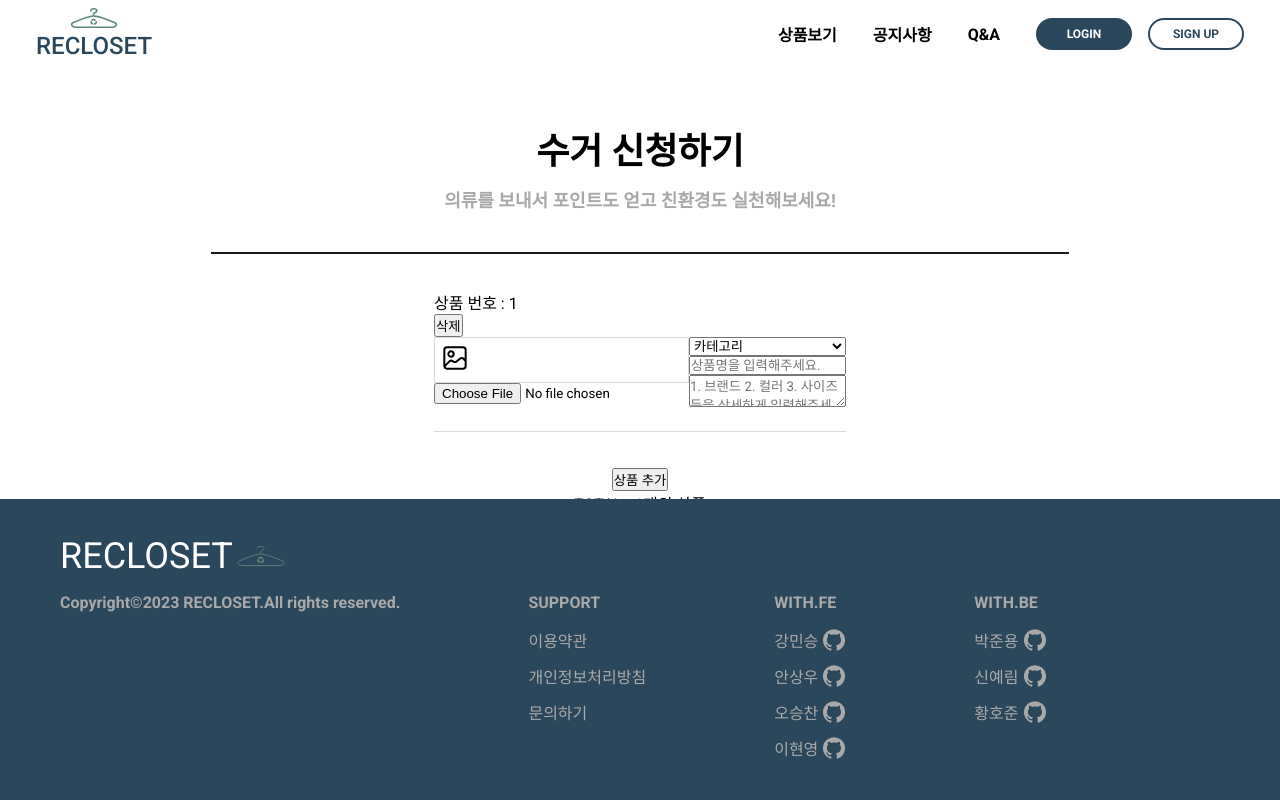
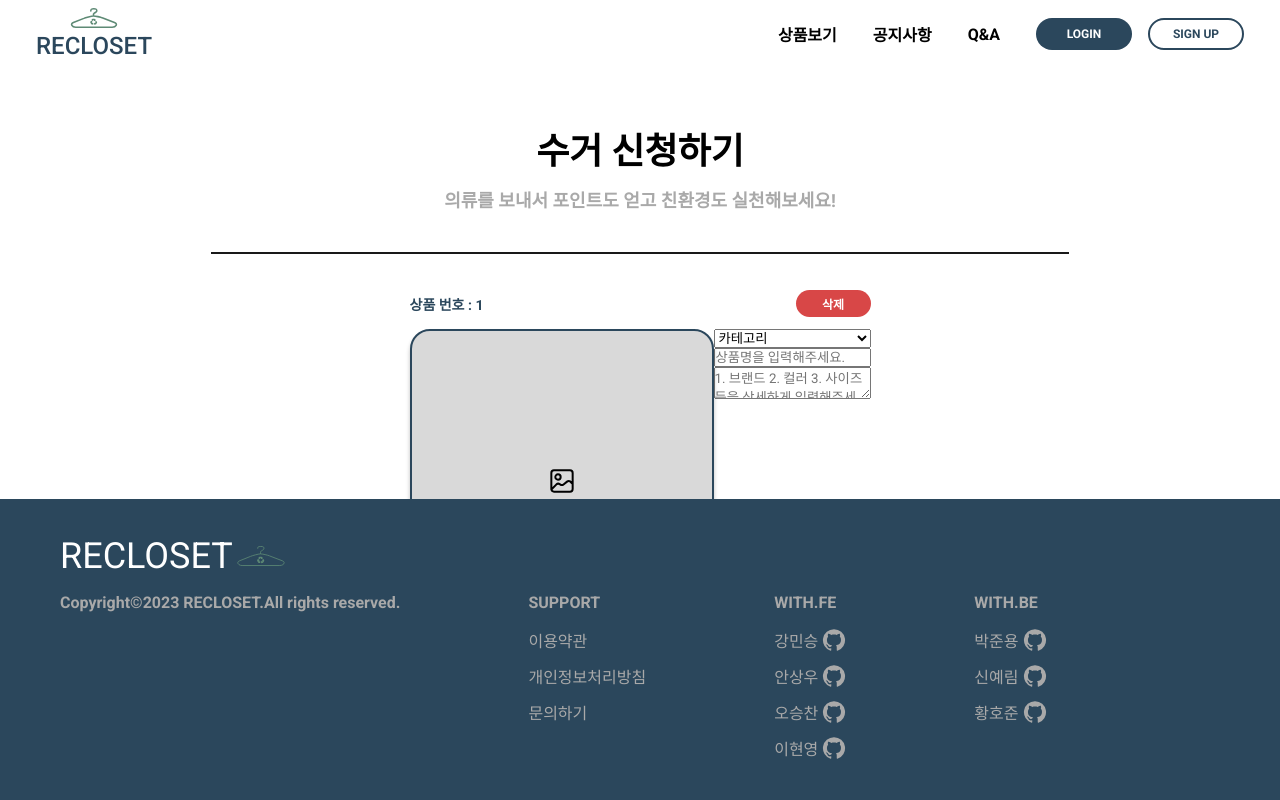
Before and after one commit to codestates-seb/seb44_main_017, a React (Vite) app in the folder client/: page /collection in a window 1280 px wide. Shown: the top 800 px of the page. Built offline with nearby package versions, Linux system fonts and the light colour scheme.

Commit message:
[style] 의류 수거 신청 폼 컴포넌트 이미지 등록 CSS 작업

```diff
--- a/client/src/components/Collection_form/CollectionForm.tsx
+++ b/client/src/components/Collection_form/CollectionForm.tsx
@@ -1,4 +1,4 @@
-import { useEffect, useState } from "react";
+import { useEffect, useState, useRef } from "react";
 import ImageIcon from "../../assets/icons/ImageIcon";
 import * as S from "./style";
 import { ContentsProps } from "../../pages/collectionPage/collectionPage";
@@ -16,6 +16,8 @@ const CollectionForm = ({ contents, setContents, itemNumber }: Props) => {
   const [contentValue, contentHandler, contentReset] = useInput("");
   const [categoryValue, setCategoryValue] = useState("");
   const [imageFile, setImageFile] = useState<File>();
+
+  const imgInput = useRef<HTMLInputElement>(null);
 
   useEffect(() => {
     setContents(
@@ -52,6 +54,10 @@ const CollectionForm = ({ contents, setContents, itemNumber }: Props) => {
     imageFile && setImageFile(imageFile[0]);
   };
 
+  const uploadBtnClickHandler = () => {
+    imgInput.current && imgInput.current.click();
+  };
+
   return (
     <S.FormContainer>
       <S.ContentContainer>
@@ -59,7 +65,16 @@ const CollectionForm = ({ contents, setContents, itemNumber }: Props) => {
           <div className="image_background">
             {preview ? <img src={preview} /> : <ImageIcon />}
           </div>
-          <input type="file" accept="image/*" onChange={uploadImage} />
+          <input
+            type="file"
+            accept="image/*"
+            onChange={uploadImage}
+            ref={imgInput}
+            style={{ display: "none" }}
+          />
+          <button className="upload_btn" onClick={uploadBtnClickHandler}>
+            이미지 등록
+          </button>
         </S.Imagebox>
         <S.ContentBox>
           <select
--- a/client/src/components/Collection_form/style.ts
+++ b/client/src/components/Collection_form/style.ts
@@ -15,10 +15,22 @@ export const ContentContainer = styled.div`
 export const Imagebox = styled.div`
   display: flex;
   flex-direction: column;
+  gap: 24px;
+  justify-content: center;
+  align-items: center;
 
   & > .image_background {
-    border: 1px solid var(--color-gray100);
     padding: 4px;
+    border-radius: 20px;
+    border: 2px solid var(--dark-blue, #2b475c);
+    background: #d9d9d9;
+    width: 292px;
+    height: 292px;
+    display: flex;
+    justify-content: center;
+    align-items: center;
+    backdrop-filter: blur(5px);
+    box-shadow: 0px 4px 4px rgba(0, 0, 0, 0.25);
   }
 
   & img {
@@ -26,6 +38,23 @@ export const Imagebox = styled.div`
     height: 292px;
     object-fit: cover;
   }
+
+  & > .upload_btn {
+    border: 2px solid var(--color-darkblue);
+    border-radius: 40px;
+    width: 160px;
+    height: 35px;
+    background: radial-gradient(
+      190.97% 141.42% at 100% 100%,
+      rgba(247, 247, 247, 0.7) 0%,
+      rgba(247, 247, 247, 0.7) 100%
+    );
+    backdrop-filter: blur(5px);
+    box-shadow: 0px 4px 4px rgba(0, 0, 0, 0.25);
+    color: var(--color-darkblue);
+    font-size: 16px;
+    font-weight: 700;
+  }
 `;
 
 export const ContentBox = styled.div`
--- a/client/src/pages/collectionPage/collectionPage.tsx
+++ b/client/src/pages/collectionPage/collectionPage.tsx
@@ -83,29 +83,29 @@ const CollectionPage = () => {
         <h1>수거 신청하기</h1>
         <h4>의류를 보내서 포인트도 얻고 친환경도 실천해보세요!</h4>
       </S.PageTitle>
-      <S.ContentsBox>
+      <S.ContentsContainer>
         {contents.map((item, index) => (
-          <div key={item.itemId}>
-            <div>
-              <div>상품 번호 : {index + 1}</div>
-              <button
+          <S.ContentBox key={item.itemId}>
+            <S.ContentHeader>
+              <div className="product_no">상품 번호 : {index + 1}</div>
+              <S.DeleteBtn
                 onClick={() => {
                   deleteHandler(item.itemId);
                 }}
               >
                 삭제
-              </button>
-            </div>
+              </S.DeleteBtn>
+            </S.ContentHeader>
             <CollectionForm
               contents={contents}
               setContents={setContents}
               itemNumber={item.itemId}
             />
-          </div>
+          </S.ContentBox>
         ))}
-      </S.ContentsBox>
-      <div>
-        <button
+      </S.ContentsContainer>
+      <S.AddBtnBox>
+        <S.AddFormBtn
           onClick={() => {
             setContents([
               ...contents,
@@ -119,12 +119,12 @@ const CollectionPage = () => {
           }}
         >
           상품 추가
-        </button>
-      </div>
-      <div>
-        <div>TOTAL : {contents.length}개의 상품</div>
-        <button onClick={() => submitHandler()}>보내기</button>
-      </div>
+        </S.AddFormBtn>
+      </S.AddBtnBox>
+      <S.SubmitBox>
+        <div className="total_product">TOTAL : {contents.length}개의 물품</div>
+        <S.SubmitBtn onClick={() => submitHandler()}>보내기</S.SubmitBtn>
+      </S.SubmitBox>
     </S.Section>
   );
 };
--- a/client/src/pages/collectionPage/style.ts
+++ b/client/src/pages/collectionPage/style.ts
@@ -1,4 +1,5 @@
 import styled from "styled-components";
+import { LoginBtn } from "../../components/Header/styled";
 
 export const Section = styled.section`
   display: flex;
@@ -29,9 +30,72 @@ export const PageTitle = styled.div`
   }
 `;
 
-export const ContentsBox = styled.div`
+export const ContentsContainer = styled.article`
   display: flex;
   flex-direction: column;
   gap: 12px;
   margin: 36px 0;
 `;
+
+export const ContentBox = styled.div``;
+
+export const ContentHeader = styled.div`
+  display: flex;
+  justify-content: space-between;
+  align-items: center;
+  margin-bottom: 12px;
+
+  & > .product_no {
+    font-size: 14px;
+    font-weight: 700;
+    color: var(--color-darkblue);
+  }
+`;
+
+export const DeleteBtn = styled(LoginBtn)`
+  margin: 0;
+  width: 75px;
+  height: 27px;
+  background-color: var(--color-lightred);
+
+  &:hover {
+    background-color: #e35757;
+  }
+`;
+
+export const AddFormBtn = styled(LoginBtn)`
+  margin: 0;
+  width: 150px;
+  height: 50px;
+  border-radius: 40px;
+
+  &:hover {
+    background-color: #355873;
+  }
+`;
+
+export const AddBtnBox = styled.div`
+  padding: 60px 0;
+`;
+
+export const SubmitBox = styled.div`
+  display: flex;
+  margin-bottom: 40px;
+  align-items: center;
+  width: 67%;
+  justify-content: end;
+  gap: 12px;
+
+  & > .total_product {
+    font-size: 14px;
+    font-weight: 700;
+    color: var(--color-darkblue);
+  }
+`;
+
+export const SubmitBtn = styled(LoginBtn)`
+  margin: 0;
+  &:hover {
+    background-color: #355873;
+  }
+`;
```
